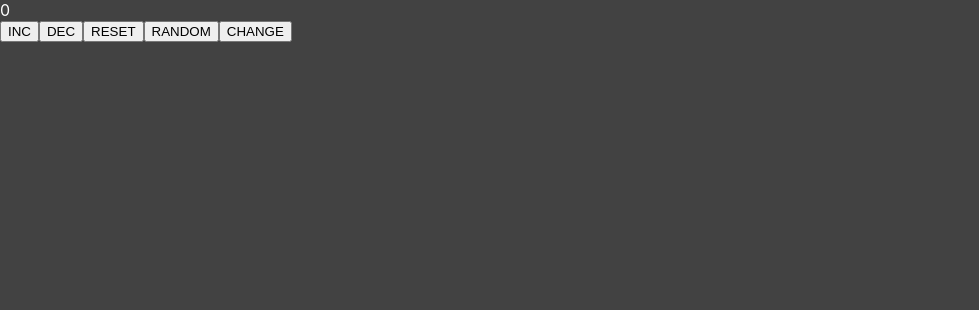
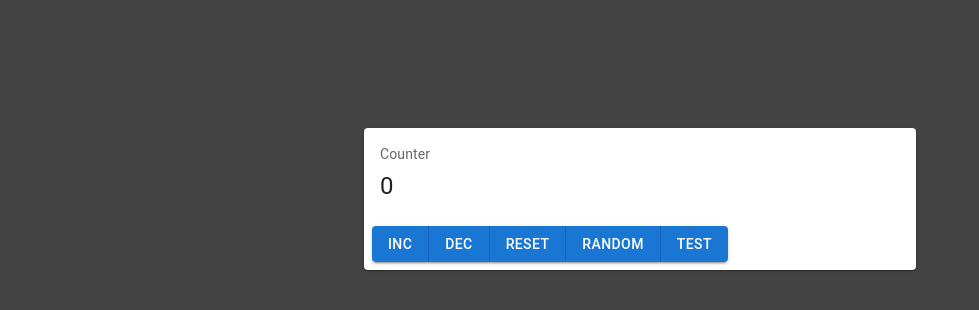
Before and after one commit to yowawowa/reacthooks, a React (Create React App) app: page / in a window 1280 px wide. Shown: the top 310 px of the page, without its empty margins (0-979 px from the left). Built offline with nearby package versions, Linux system fonts and the light colour scheme.

Commit message:
design changes

```diff
--- a/package.json
+++ b/package.json
@@ -3,6 +3,9 @@
   "version": "0.1.0",
   "private": true,
   "dependencies": {
+    "@emotion/react": "^11.11.1",
+    "@emotion/styled": "^11.11.0",
+    "@mui/material": "^5.14.10",
     "@testing-library/jest-dom": "^5.17.0",
     "@testing-library/react": "^13.4.0",
     "@testing-library/user-event": "^13.5.0",
--- a/src/App.css
+++ b/src/App.css
@@ -1,6 +1,5 @@
 .App {
   text-align: center;
-
 }
 
 .App-logo {
@@ -33,7 +32,12 @@
   from {
     transform: rotate(0deg);
   }
+
   to {
     transform: rotate(360deg);
   }
 }
+
+.card {
+  margin-top: 10%;
+}
--- a/src/App.js
+++ b/src/App.js
@@ -1,21 +1,30 @@
 import { useEffect, useState } from 'react';
 import './App.css';
+import * as React from 'react';
+import Box from '@mui/material/Box';
+import Card from '@mui/material/Card';
+import CardActions from '@mui/material/CardActions';
+import CardContent from '@mui/material/CardContent';
+import Typography from '@mui/material/Typography';
+import Button from '@mui/material/Button';
+import ButtonGroup from '@mui/material/ButtonGroup';
+import Container from '@mui/material/Container';
+import { CssBaseline } from '@mui/material';
 
-function App(props) {
+export default function App(props) {
+
+  const [state, setState] = useState(props.counter)
+  const [test, setTest] = useState(0)
 
   // const Test = (a) => {
   //   console.log(a);
   // }
   // const [test, setTest] = useState(() => Test('abc'))
 
-  const [state, setState] = useState(props.counter)
-  const [test, setTest] = useState(0)
-
   useEffect(() => {
     document.title = `Counter ${state}`
     console.log('change');
-  }, [])
-
+  }, [state])
 
   const onChangeCounter = (e) => {
     setState(state => state + e)
@@ -32,20 +41,29 @@
   }
 
   return (
-    <div className="app">
-      <div className='counter'>{state}</div>
-      <div className='controls'>
-        <button onClick={() => onChangeCounter(1)}>INC</button>
-        <button onClick={() => onChangeCounter(-1)}> DEC</button>
-        <button onClick={() => onResetCounter()}>RESET</button>
-        <button onClick={() => onRandomCounter()}>RANDOM</button>
-        <button onClick={() => setTest(Math.random())}>CHANGE</button>
-
-      </div >
-    </div >
-
+    <React.Fragment>
+      <CssBaseline />
+      <Container className='card' maxWidth='sm'>
+        <Card sx={{ minWidth: 275 }}>
+          <CardContent>
+            <Typography sx={{ fontSize: 14 }} color="text.secondary" gutterBottom>
+              Counter
+            </Typography>
+            <Typography variant="h5" component="div">
+              {state}
+            </Typography>
+          </CardContent>
+          <CardActions>
+            <ButtonGroup variant="contained" aria-label="outlined primary button group">
+              <Button onClick={() => onChangeCounter(1)}>INC</Button>
+              <Button onClick={() => onChangeCounter(-1)}>DEC</Button>
+              <Button onClick={() => onResetCounter()}>RESET</Button>
+              <Button onClick={() => onRandomCounter()}>RANDOM</Button>
+              <Button onClick={() => setTest(Math.random())}>TEST</Button>
+            </ButtonGroup>
+          </CardActions>
+        </Card>
+      </Container>
+    </React.Fragment>
   );
 }
-
-
-export default App;
```
Also changed, not shown: 1 other file (tests, documents, lock files or other folders).
